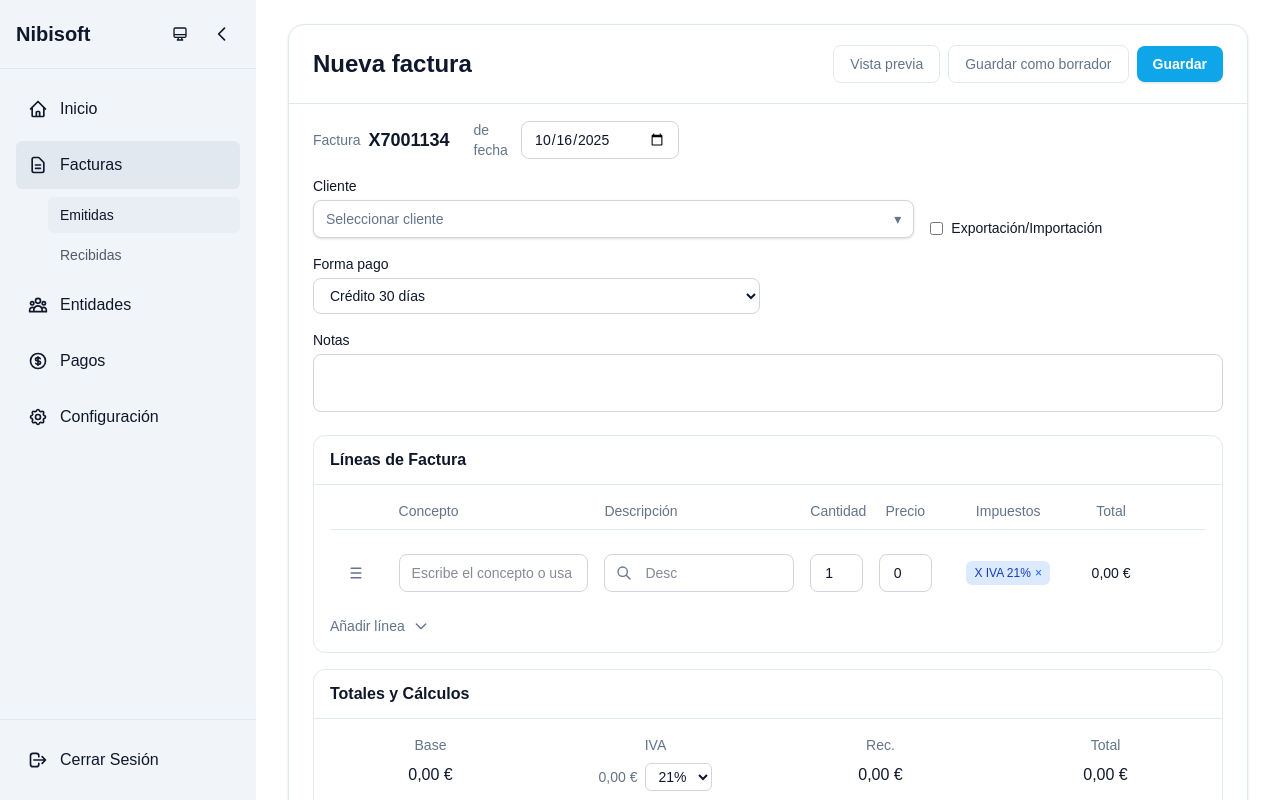
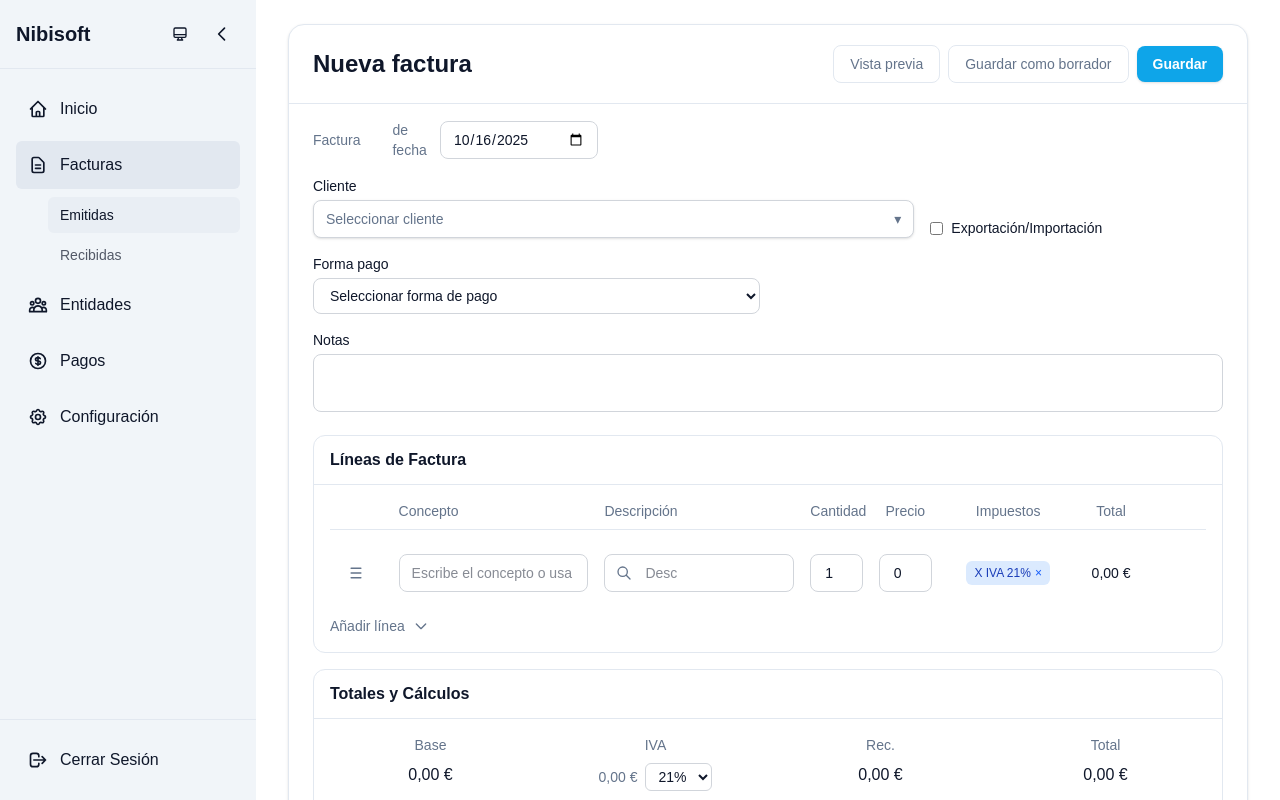
Before and after one commit to Mackewinsson/facturacion-module, a Next.js app: page /facturacion/nueva in a window 1280 px wide. Built offline with nearby package versions, Linux system fonts and the light colour scheme.

Commit message:
empty fields

```diff
--- a/src/components/SpanishInvoiceForm.tsx
+++ b/src/components/SpanishInvoiceForm.tsx
@@ -69,12 +69,12 @@ export default function SpanishInvoiceForm({ initialData, invoiceId, hideISP = f
 
   const [formData, setFormData] = useState<Partial<Invoice>>({
     tipoFactura: isReceivedInvoice ? 'recibida' : 'ordinaria',
-    serie: isReceivedInvoice ? '' : 'X7',
-    numero: isReceivedInvoice ? '' : '001134',
+    serie: '',
+    numero: '',
     fechaExpedicion: new Date().toISOString().split('T')[0],
     fechaContable: new Date().toISOString().split('T')[0],
     lugarEmision: '',
-    departamento: 'Administración',
+    departamento: '',
     cliente: {
       tipo: 'particular',
       nombreORazonSocial: '',
@@ -99,7 +99,7 @@ export default function SpanishInvoiceForm({ initialData, invoiceId, hideISP = f
         cantidad: 1,
         precioUnitario: 0,
         descuentoPct: 0,
-        tipoIVA: 21,
+        tipoIVA: allowedVATRates && allowedVATRates.length > 0 ? (allowedVATRates[0] as unknown as TipoIVA) : (21 as TipoIVA),
         baseLinea: 0,
         cuotaIVA: 0,
         cuotaRE: 0,
@@ -113,7 +113,7 @@ export default function SpanishInvoiceForm({ initialData, invoiceId, hideISP = f
       cuotaRETotal: 0,
       totalFactura: 0
     },
-    formaPago: 'Crédito 30 días',
+    formaPago: '',
     medioPago: 'Sin Pagar',
     fechaVencimiento: '',
     notas: '',
@@ -614,10 +614,11 @@ export default function SpanishInvoiceForm({ initialData, invoiceId, hideISP = f
               <div>
                 <label className="block text-sm font-medium text-card-foreground mb-1">Forma pago</label>
                 <select
-                  value={formData.formaPago || 'Crédito 30 días'}
+                  value={formData.formaPago || ''}
                   onChange={e => handleInputChange('formaPago', e.target.value)}
                   className={`${baseInputClasses}`}
                 >
+                  <option value="">Seleccionar forma de pago</option>
                   <option value="Crédito 30 días">Crédito 30 días</option>
                   <option value="Contado">Contado</option>
                   <option value="Transferencia bancaria">Transferencia bancaria</option>
```
